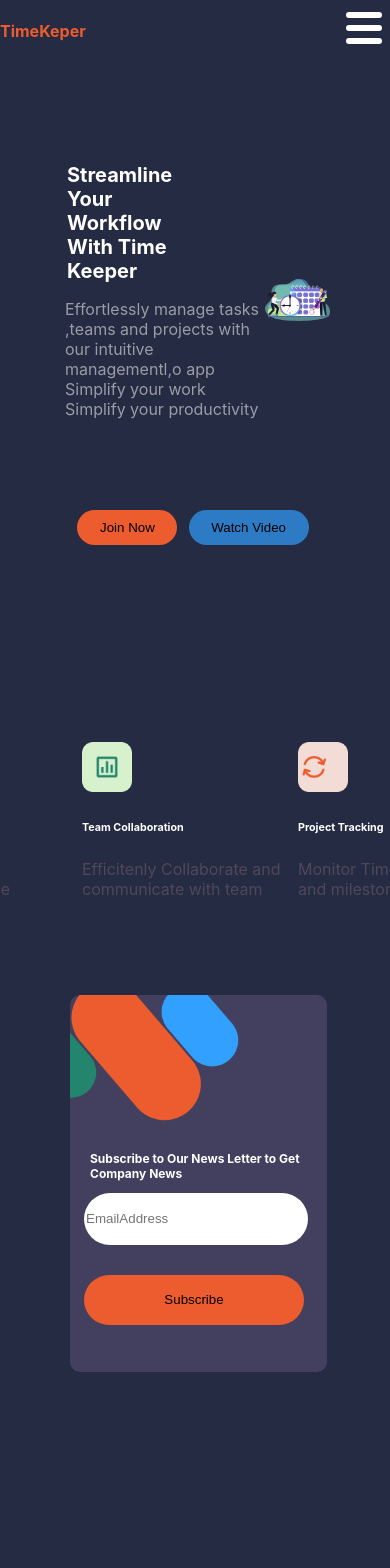
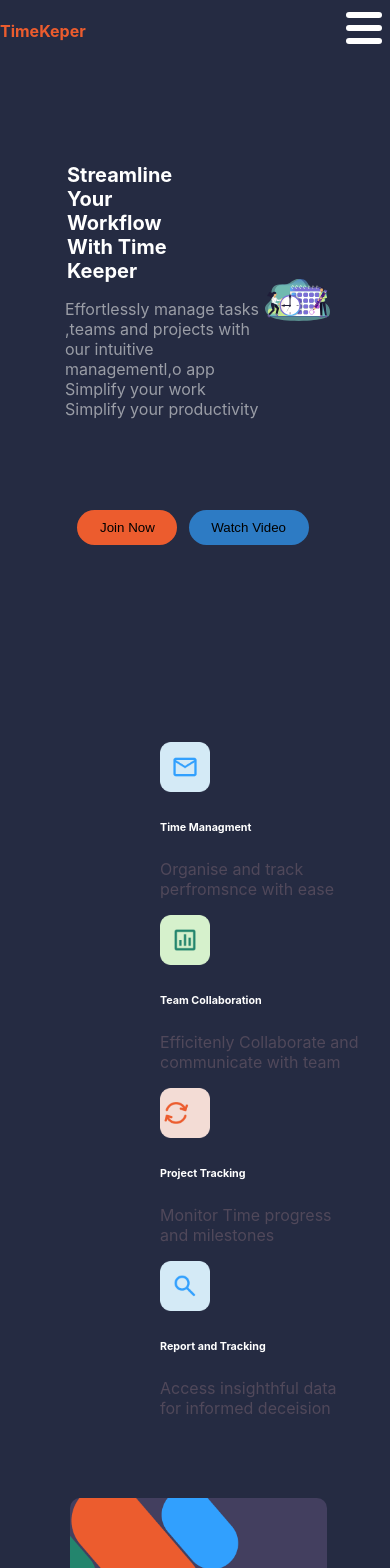
Before and after one commit to jMkwendy45/TimeKeeperFrontEnd, a React (Create React App) app: page / in a window 390 px wide. Shown: the top 1568 px of the page. Built offline with nearby package versions, Linux system fonts and the light colour scheme.

Commit message:
responsv

```diff
--- a/src/component/home/home.css
+++ b/src/component/home/home.css
@@ -140,7 +140,7 @@
         justify-content: center;
         align-items: center;
         margin-right:4px;
-        margin-top:7px;
+        margin-top:3px;
         gap:0.7rem;
     }
     .joinButton button{
@@ -186,10 +186,15 @@
         background-color: #ec5c2e;
     }
     .key-feature-imgs {
-        display: flex;
-        justify-content: center;
+        display: block;
+        justify-content: block;
         align-items: center;
         margin-left: 160px;
         gap:1rem;
     }
+    .home-container{
+        background-color:#252b42;
+        height:280vh;
+    }
+
 }
```
